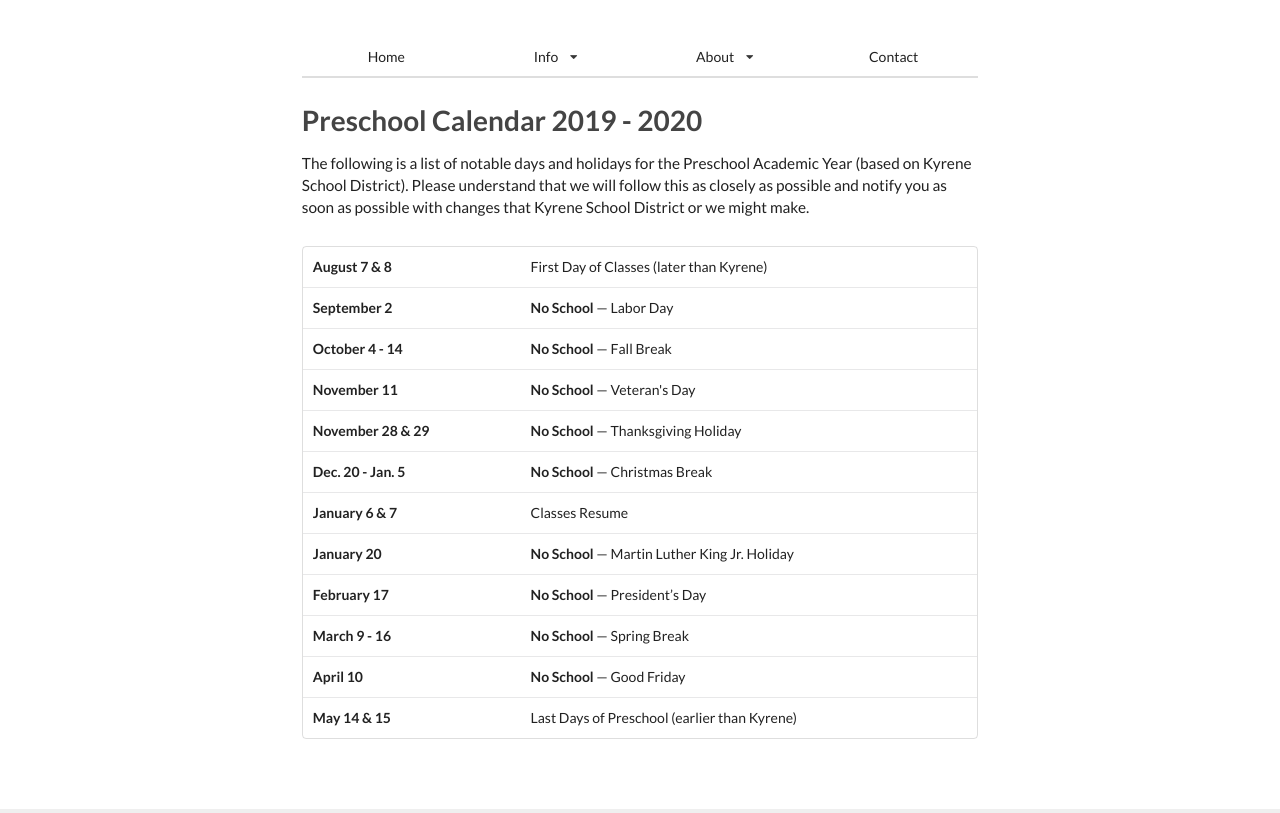
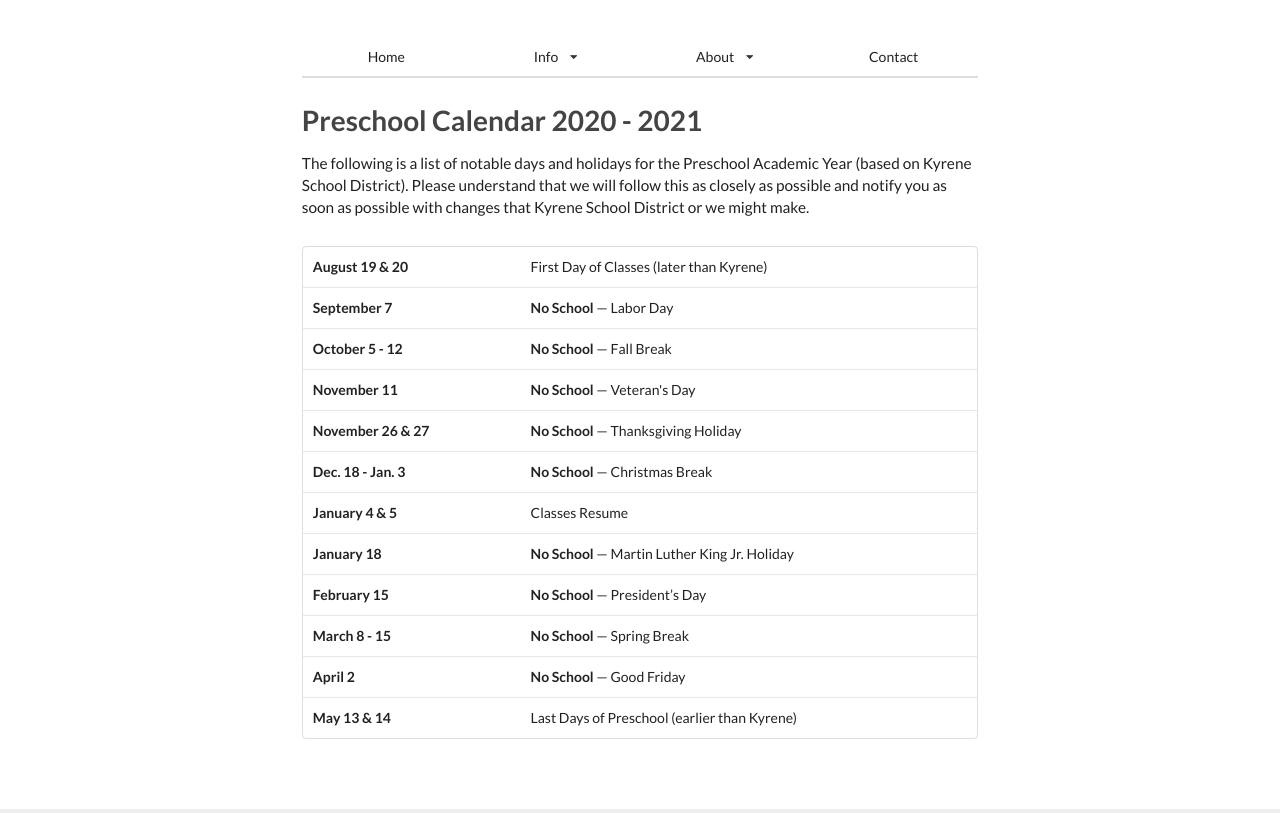
Before and after one commit to childrenofhope/childrenofhope, a Jekyll site: the page built from calendar.md, in a window 1280 px wide. Shown: the part 294-1107 px from the top of the page. Built offline with Jekyll 4.4.1, drawn with Linux system fonts in a browser that asks for light colours.

Commit message:
Updated calendar

```diff
--- a/calendar.md
+++ b/calendar.md
@@ -4,7 +4,7 @@ title: Calendar - Children of Hope | Child Development Center Preschool
 permalink: /calendar
 ---
 
-Preschool Calendar 2019 - 2020
+Preschool Calendar 2020 - 2021
 ===
 
 The following is a list of notable days and holidays for the Preschool Academic
@@ -14,15 +14,15 @@ School District or we might make.
 
 <table class="ui basic events table">
   <tr>
-    <td><b>August 7 & 8</b></td>
+    <td><b>August 19 & 20</b></td>
     <td>First Day of Classes (later than Kyrene)</td>
   </tr>
   <tr>
-    <td><b>September 2</b></td>
+    <td><b>September 7</b></td>
     <td><b>No School</b> &mdash; Labor Day</td>
   </tr>
   <tr>
-    <td><b>October 4 - 14</b></td>
+    <td><b>October 5 - 12</b></td>
     <td><b>No School</b> &mdash; Fall Break</td>
   </tr>
   <tr>
@@ -30,35 +30,35 @@ School District or we might make.
     <td><b>No School</b> &mdash; Veteran's Day</td>
   </tr>
   <tr>
-    <td><b>November 28 & 29</b></td>
+    <td><b>November 26 & 27</b></td>
     <td><b>No School</b> &mdash; Thanksgiving Holiday</td>
   </tr>
   <tr>
-    <td><b>Dec. 20 - Jan. 5</b></td>
+    <td><b>Dec. 18 - Jan. 3</b></td>
     <td><b>No School</b> &mdash; Christmas Break</td>
   </tr>
   <tr>
-    <td><b>January 6 & 7</b></td>
+    <td><b>January 4 & 5</b></td>
     <td>Classes Resume</td>
   </tr>
   <tr>
-    <td><b>January 20</b></td>
+    <td><b>January 18</b></td>
     <td><b>No School</b> &mdash; Martin Luther King Jr. Holiday</td>
   </tr>
   <tr>
-    <td><b>February 17</b></td>
+    <td><b>February 15</b></td>
     <td><b>No School</b> &mdash; President’s Day</td>
   </tr>
   <tr>
-    <td><b>March 9 - 16</b></td>
+    <td><b>March 8 - 15</b></td>
     <td><b>No School</b> &mdash; Spring Break</td>
   </tr>
   <tr>
-    <td><b>April 10</b></td>
+    <td><b>April 2</b></td>
     <td><b>No School</b> &mdash; Good Friday</td>
   </tr>
   <tr>
-    <td><b>May 14 & 15</b></td>
+    <td><b>May 13 & 14</b></td>
     <td>Last Days of Preschool (earlier than Kyrene)</td>
   </tr>
 </table>
```
Also changed, not shown: _posts/2020-06-30-school-schedule-change.md (added, +15 -0 lines), forms.md (+6 -0 lines), 2 other files.
